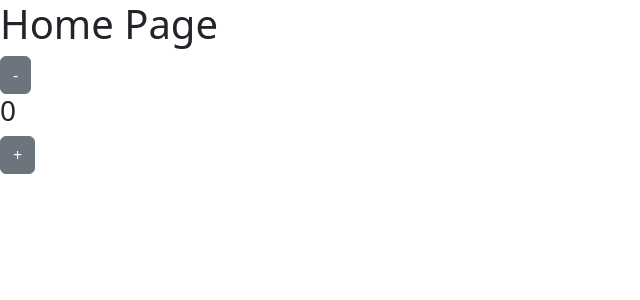
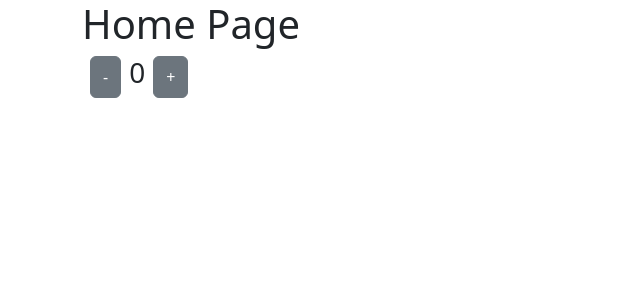
Before and after one commit to PsychedelicMonkey/CMS, a React app: page / in a window 1280 px wide. Shown: the top 300 px of the page, without its empty margins (0-640 px from the left). Built offline with nearby package versions, Linux system fonts and the light colour scheme.

Commit message:
Button flex

```diff
--- a/client/pages/Home.tsx
+++ b/client/pages/Home.tsx
@@ -2,19 +2,29 @@ import React from 'react';
 import { Button } from 'reactstrap';
 import { useAppSelector, useAppDispatch } from '../app/hooks';
 
-import { decrement, increment } from '../features/counter/counterSlice';
+import {
+  decrement,
+  increment,
+  selectCount,
+} from '../features/counter/counterSlice';
 
 const Home = () => {
-  const count = useAppSelector((state) => state.counter.value);
+  const count = useAppSelector(selectCount);
   const dispatch = useAppDispatch();
 
   return (
-    <div>
+    <div className="container">
       <h1>Home Page</h1>
 
-      <Button onClick={() => dispatch(decrement())}>-</Button>
-      <h3>{count}</h3>
-      <Button onClick={() => dispatch(increment())}>+</Button>
+      <div className="d-flex">
+        <Button className="mx-2" onClick={() => dispatch(decrement())}>
+          -
+        </Button>
+        <h3>{count}</h3>
+        <Button className="mx-2" onClick={() => dispatch(increment())}>
+          +
+        </Button>
+      </div>
     </div>
   );
 };
```
